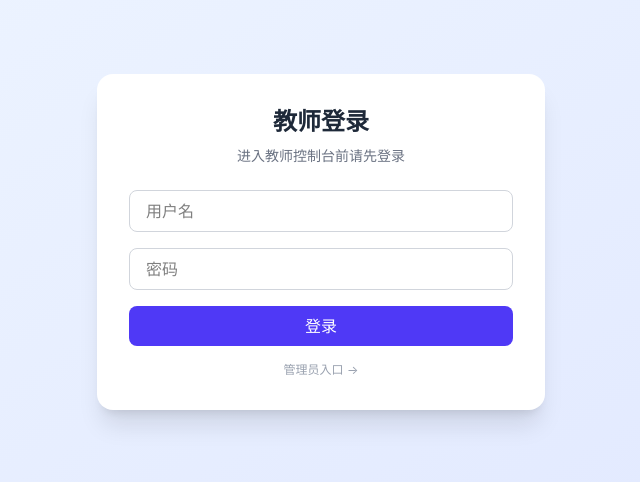
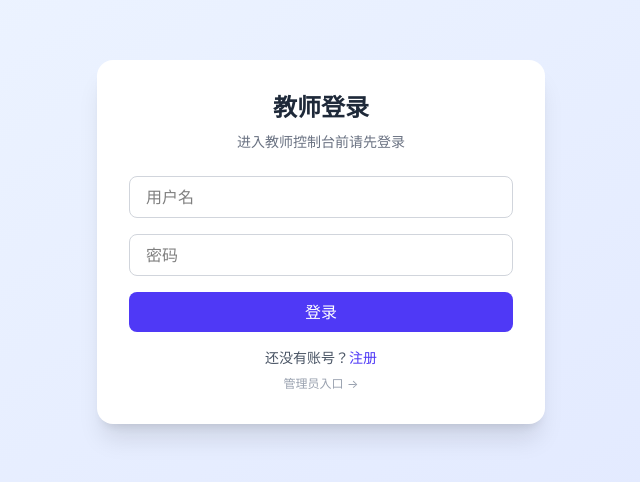
Before and after one commit to grayshuang/vocabularypractice, a React (Vite) app in the folder frontend/: page /teacher in a window 1280 px wide. Shown: the part 158-640 px from the top of the page, without its empty margins (319-959 px from the left). Built offline with nearby package versions, Linux system fonts and the light colour scheme; no server answers.

Commit message:
feat: 教师登录页增加注册入口

```diff
--- a/frontend/src/pages/TeacherLogin.jsx
+++ b/frontend/src/pages/TeacherLogin.jsx
@@ -40,7 +40,10 @@ export default function TeacherLogin({ onSuccess }) {
             {loading ? '登录中...' : '登录'}
           </button>
         </form>
-        <p className="mt-4 text-center text-xs text-gray-400">
+        <p className="mt-4 text-center text-sm text-gray-600">
+          还没有账号？<Link to="/register" className="text-indigo-600 hover:text-indigo-800">注册</Link>
+        </p>
+        <p className="mt-2 text-center text-xs text-gray-400">
           <Link to="/admin/login" className="hover:text-red-600">管理员入口 →</Link>
         </p>
       </div>
```
